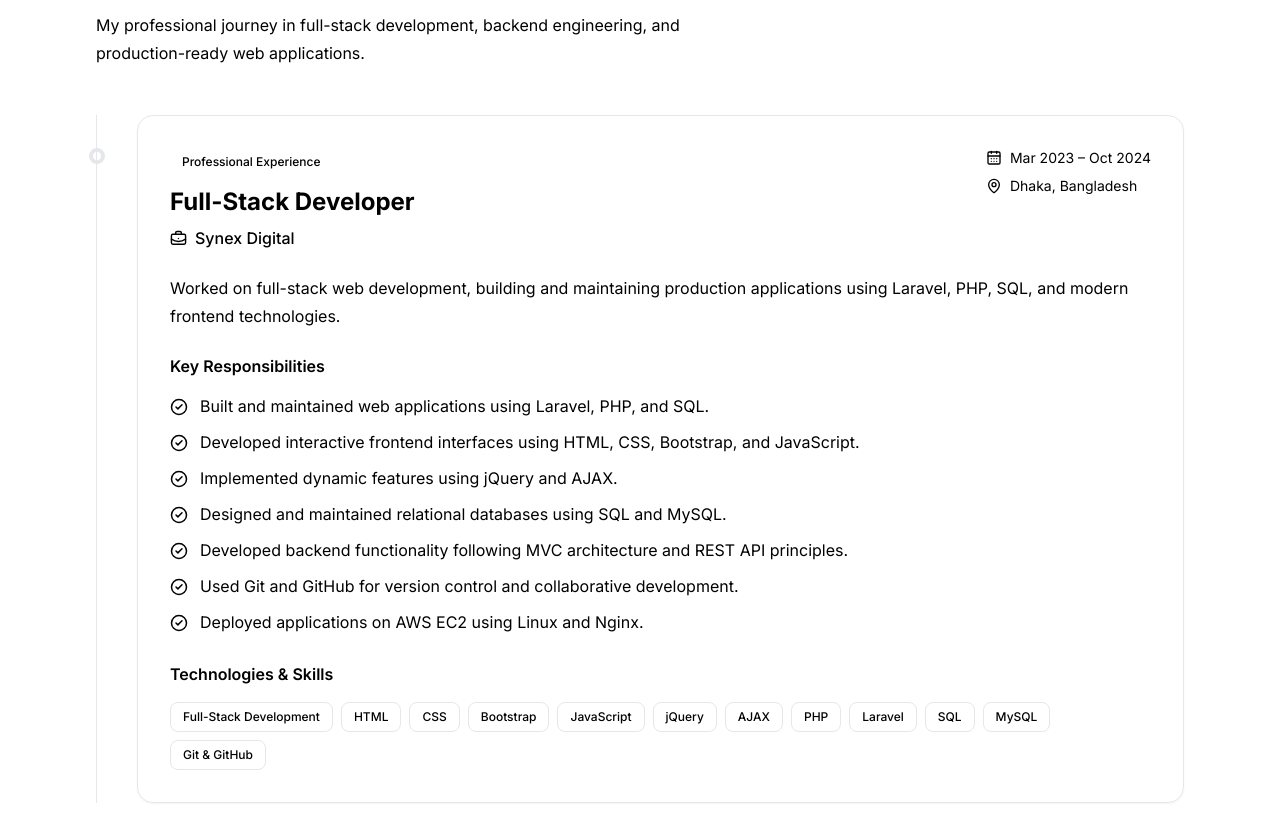
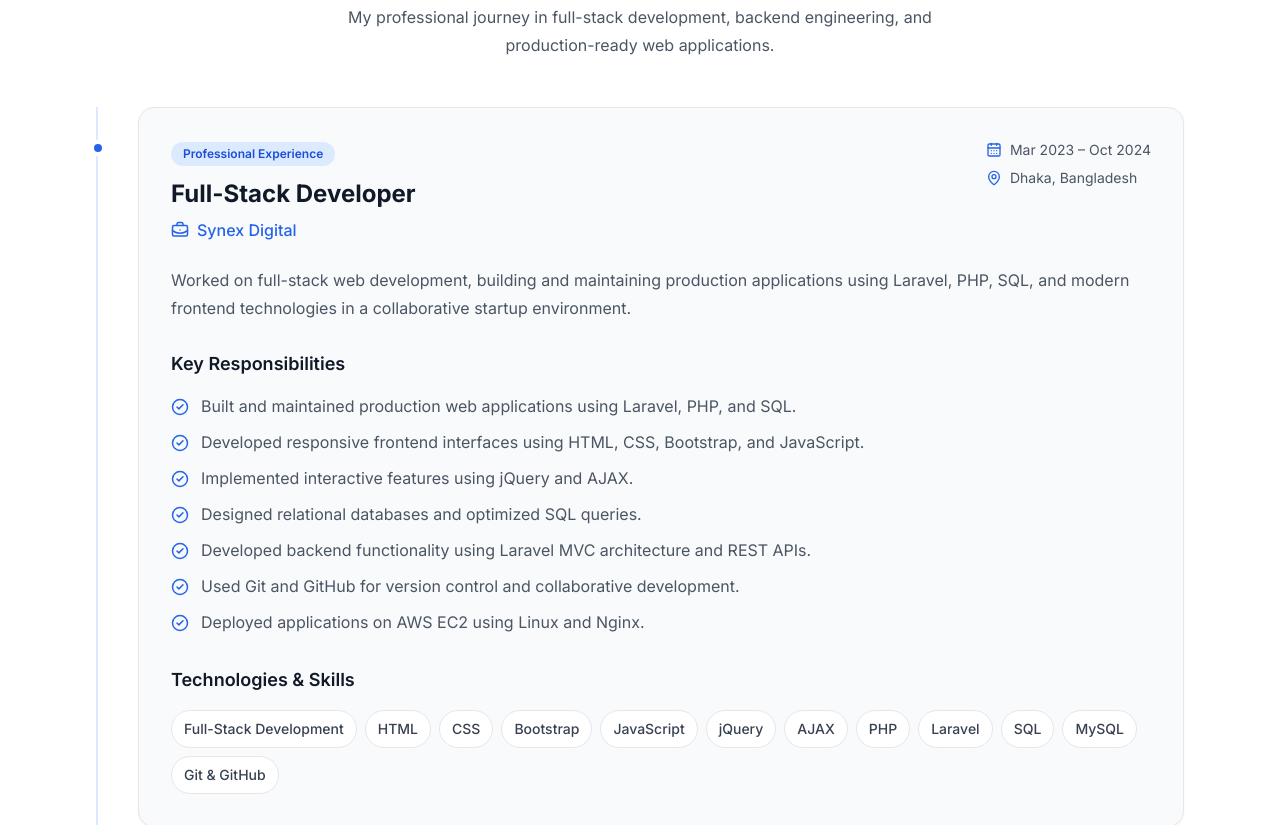
Before and after one commit to jahir002201/my_portfolio, a Next.js app: page / in a window 1280 px wide. Shown: the part 3605-4430 px from the top of the page. Built offline with nearby package versions, Linux system fonts and the light colour scheme.

Commit message:
update experience

```diff
--- a/components/Experience.tsx
+++ b/components/Experience.tsx
@@ -1,3 +1,5 @@
+
+"use client";
 
 import {
   BriefcaseBusiness,
@@ -21,89 +23,92 @@ const technologies = [
   "Git & GitHub",
 ];
 
+const responsibilities = [
+  "Built and maintained production web applications using Laravel, PHP, and SQL.",
+  "Developed responsive frontend interfaces using HTML, CSS, Bootstrap, and JavaScript.",
+  "Implemented interactive features using jQuery and AJAX.",
+  "Designed relational databases and optimized SQL queries.",
+  "Developed backend functionality using Laravel MVC architecture and REST APIs.",
+  "Used Git and GitHub for version control and collaborative development.",
+  "Deployed applications on AWS EC2 using Linux and Nginx.",
+];
+
 export default function Experience() {
   return (
     <section
       id="experience"
-      className="px-6 py-20 md:px-12 lg:px-24"
+      className="bg-white px-6 py-20 md:px-12 lg:px-24"
     >
       <div className="mx-auto max-w-6xl">
-        <div className="mb-12">
-          <p className="mb-3 text-sm font-semibold uppercase tracking-[0.25em] text-primary">
+        <div className="mb-12 text-center">
+          <p className="mb-3 text-sm font-semibold uppercase tracking-[0.25em] text-blue-600">
             Career Journey
           </p>
 
-          <h2 className="text-3xl font-bold tracking-tight md:text-5xl">
+          <h2 className="text-3xl font-bold text-gray-900 md:text-4xl">
             Professional Experience
           </h2>
 
-          <p className="mt-4 max-w-2xl leading-7 text-muted-foreground">
+          <p className="mx-auto mt-4 max-w-2xl leading-7 text-gray-600">
             My professional journey in full-stack development,
             backend engineering, and production-ready web applications.
           </p>
         </div>
 
-        <div className="relative border-l border-border pl-6 md:pl-10">
-          <article className="relative rounded-2xl border border-border bg-card p-6 shadow-sm transition-all duration-300 hover:-translate-y-1 hover:shadow-lg md:p-8">
-            <span className="absolute -left-[33px] top-8 h-4 w-4 rounded-full border-4 border-background bg-primary md:-left-[49px]" />
+        <div className="relative border-l-2 border-blue-100 pl-6 md:pl-10">
+          <article className="relative rounded-2xl border border-gray-200 bg-gray-50 p-6 shadow-sm transition duration-300 hover:-translate-y-1 hover:shadow-lg md:p-8">
+            <span className="absolute -left-[33px] top-8 h-4 w-4 rounded-full border-4 border-white bg-blue-600 md:-left-[49px]" />
 
             <div className="flex flex-col gap-5 md:flex-row md:items-start md:justify-between">
               <div>
-                <span className="mb-3 inline-flex rounded-full bg-primary/10 px-3 py-1 text-xs font-medium text-primary">
+                <span className="mb-3 inline-block rounded-full bg-blue-100 px-3 py-1 text-xs font-semibold text-blue-700">
                   Professional Experience
                 </span>
 
-                <h3 className="text-xl font-bold md:text-2xl">
+                <h3 className="text-xl font-bold text-gray-900 md:text-2xl">
                   Full-Stack Developer
                 </h3>
 
-                <p className="mt-2 flex items-center gap-2 font-medium text-primary">
-                  <BriefcaseBusiness size={17} />
+                <p className="mt-2 flex items-center gap-2 font-medium text-blue-600">
+                  <BriefcaseBusiness size={18} />
                   Synex Digital
                 </p>
               </div>
 
-              <div className="flex flex-col gap-2 text-sm text-muted-foreground">
-                <span className="flex items-center gap-2">
-                  <CalendarDays size={16} />
+              <div className="space-y-2 text-sm text-gray-600">
+                <p className="flex items-center gap-2">
+                  <CalendarDays size={16} className="text-blue-600" />
                   Mar 2023 – Oct 2024
-                </span>
+                </p>
 
-                <span className="flex items-center gap-2">
-                  <MapPin size={16} />
+                <p className="flex items-center gap-2">
+                  <MapPin size={16} className="text-blue-600" />
                   Dhaka, Bangladesh
-                </span>
+                </p>
               </div>
             </div>
 
-            <p className="mt-6 leading-7 text-muted-foreground">
+            <p className="mt-6 leading-7 text-gray-600">
               Worked on full-stack web development, building and
               maintaining production applications using Laravel,
-              PHP, SQL, and modern frontend technologies.
+              PHP, SQL, and modern frontend technologies in a
+              collaborative startup environment.
             </p>
 
-            <div className="mt-6">
-              <h4 className="mb-4 font-semibold">
+            <div className="mt-7">
+              <h4 className="mb-4 text-lg font-semibold text-gray-900">
                 Key Responsibilities
               </h4>
 
               <ul className="space-y-3">
-                {[
-                  "Built and maintained web applications using Laravel, PHP, and SQL.",
-                  "Developed interactive frontend interfaces using HTML, CSS, Bootstrap, and JavaScript.",
-                  "Implemented dynamic features using jQuery and AJAX.",
-                  "Designed and maintained relational databases using SQL and MySQL.",
-                  "Developed backend functionality following MVC architecture and REST API principles.",
-                  "Used Git and GitHub for version control and collaborative development.",
-                  "Deployed applications on AWS EC2 using Linux and Nginx.",
-                ].map((item) => (
+                {responsibilities.map((item) => (
                   <li
                     key={item}
-                    className="flex items-start gap-3 text-sm leading-6 text-muted-foreground md:text-base"
+                    className="flex items-start gap-3 text-sm leading-6 text-gray-600 md:text-base"
                   >
                     <CheckCircle2
                       size={18}
-                      className="mt-1 shrink-0 text-primary"
+                      className="mt-1 shrink-0 text-blue-600"
                     />
                     <span>{item}</span>
                   </li>
@@ -111,8 +116,8 @@ export default function Experience() {
               </ul>
             </div>
 
-            <div className="mt-7">
-              <h4 className="mb-4 font-semibold">
+            <div className="mt-8">
+              <h4 className="mb-4 text-lg font-semibold text-gray-900">
                 Technologies & Skills
               </h4>
 
@@ -120,7 +125,7 @@ export default function Experience() {
                 {technologies.map((technology) => (
                   <span
                     key={technology}
-                    className="rounded-lg border border-border bg-muted/50 px-3 py-1.5 text-xs font-medium transition-colors hover:border-primary/50 hover:bg-primary/5"
+                    className="rounded-full border border-gray-200 bg-white px-3 py-2 text-sm font-medium text-gray-700 transition hover:border-blue-500 hover:bg-blue-600 hover:text-white"
                   >
                     {technology}
                   </span>
--- a/package.json
+++ b/package.json
@@ -12,6 +12,7 @@
     "@fortawesome/fontawesome-free": "^6.6.0",
     "@svgr/webpack": "^8.1.0",
     "autoprefixer": "^10.4.20",
+    "lucide-react": "^1.61.0",
     "next": "14.2.7",
     "next-themes": "^0.3.0",
     "react": "^18",
```
Also changed, not shown: 2 other files (tests, documents, lock files or other folders).
